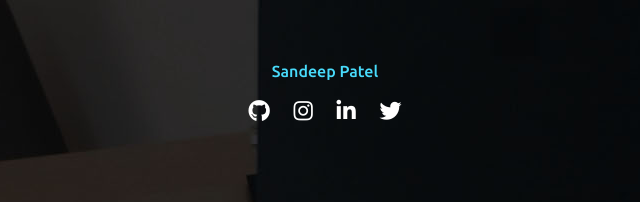
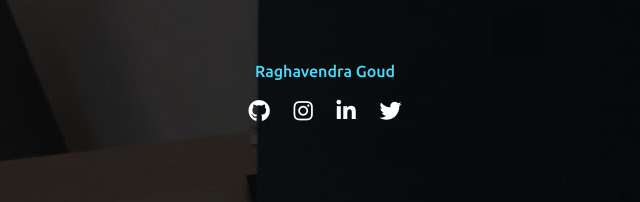
Before and after one commit to Hackmacha007/Profile, a plain HTML site: page index.html in a window 1280 px wide. Shown: the part 2796-2998 px from the top of the page, 315-955 px from the left. Drawn offline with nearby package versions, Linux system fonts and the light colour scheme.

Commit message:
Update index.html

```diff
--- a/index.html
+++ b/index.html
@@ -183,7 +183,7 @@
     <footer>
       <div class="inner-width">
         <div class="copyright">
-          <a href="#home">Sandeep Patel</a>
+          <a href="#home">Raghavendra Goud</a>
         </div>
         <div class="sm">
           <a href="https://github.com/Hackmacha007" class="fab fa-github"></a>
```
